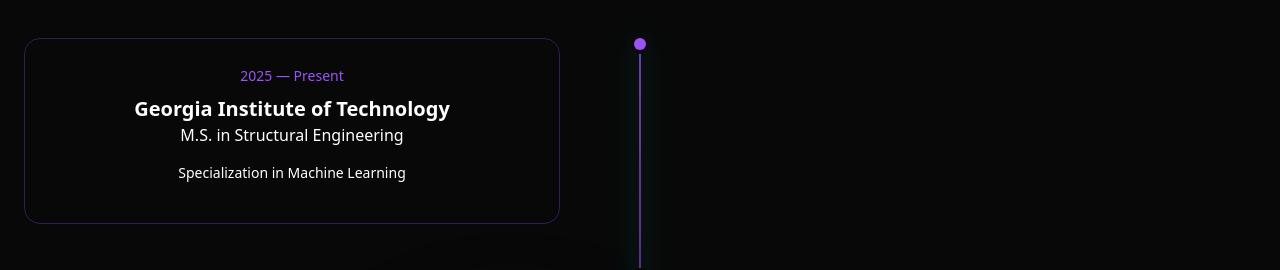
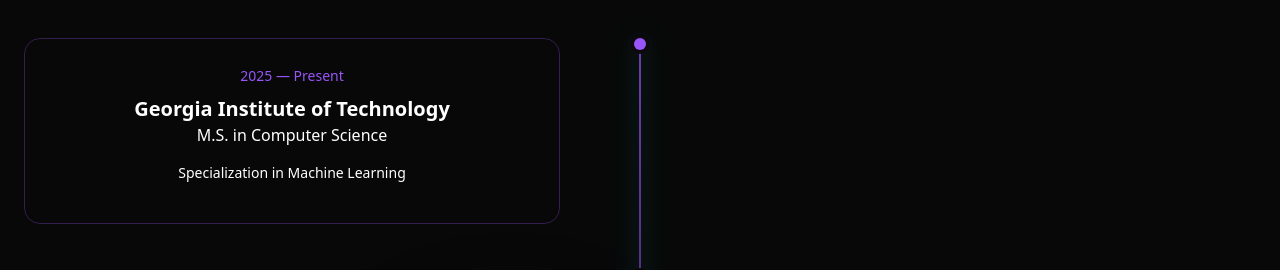
Before and after one commit to guillermomtz1/my-portfolio-website, a React (Vite) app: page / in a window 1280 px wide. Shown: the part 2660-2930 px from the top of the page. Built offline with nearby package versions, Linux system fonts and the light colour scheme.

Commit message:
Fixed degree

```diff
--- a/src/components/Experience.jsx
+++ b/src/components/Experience.jsx
@@ -2,7 +2,7 @@
   {
     period: "2025 — Present",
     role: "Georgia Institute of Technology",
-    company: "M.S. in Structural Engineering",
+    company: "M.S. in Computer Science",
     description: "Specialization in Machine Learning",
     technologies: [],
     current: true,
```
